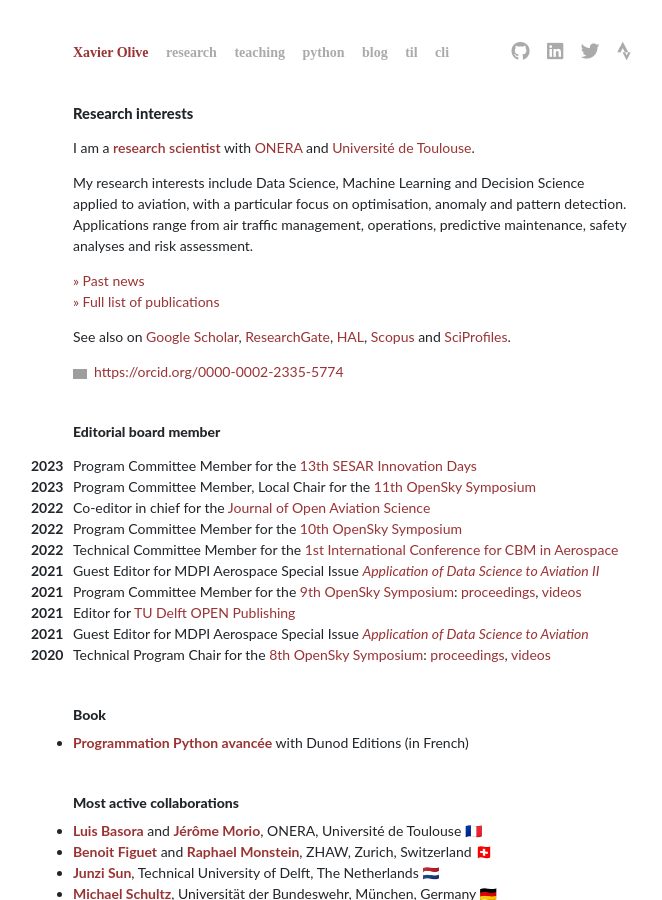
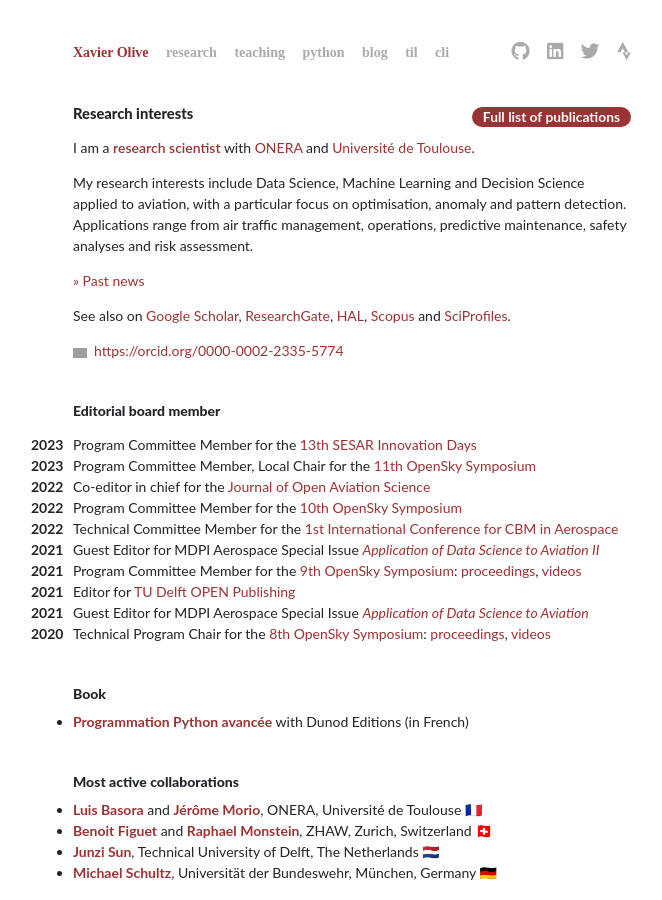
Before and after one commit to xoolive/xoolive.github.io, a Jekyll site: the page built from _pages/research.md, in a window 1280 px wide and 900 px high. Shown: the whole window, without its empty margins (288-950 px from the left). Built offline with Jekyll 4.4.1, drawn with Linux system fonts in a browser that asks for light colours; nearby versions of some CDN libraries; some web fonts are replaced; a script that is not in the unit is left out; grey boxes are pictures that could not be loaded.

Commit message:
clarify publication button

```diff
--- a/_pages/research.md
+++ b/_pages/research.md
@@ -4,6 +4,10 @@
 title: Research interests
 permalink: /research/
 ---
+
+<span class="badge paper float-right">
+<a href="/publications" style="color: white; font-weight: bold; font-size: 115%;padding:3pt">Full list of publications</a>
+</span>
 
 # Research interests
 
```
Also changed, not shown: other parts of _pages/research.md (+0 -1 lines).
